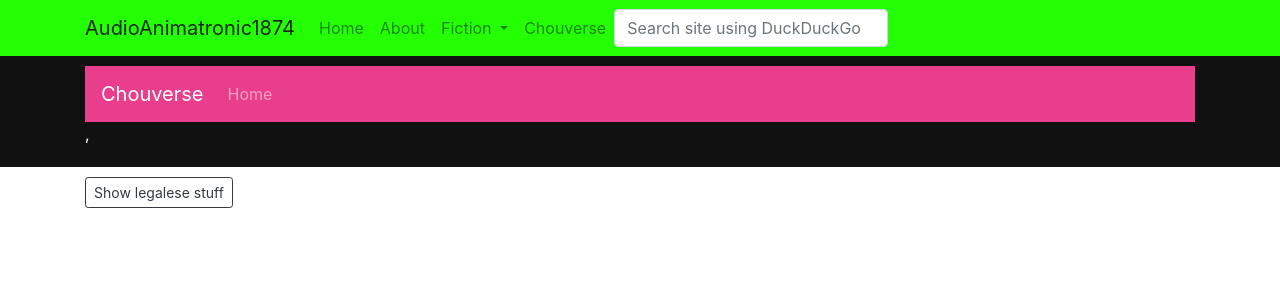
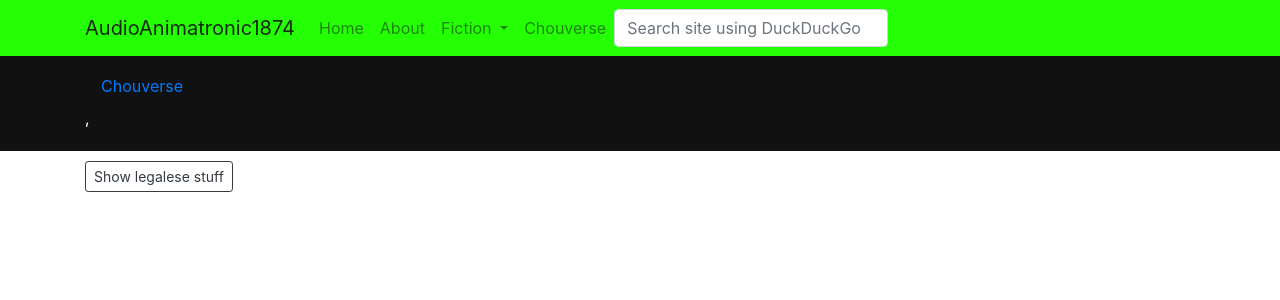
Before and after one commit to aa1874/aa1874site, a Jekyll site: the page built from chouverse.md, in a window 1280 px wide. Shown: the top 300 px of the page. Built offline with Jekyll 4.4.1, drawn with Linux system fonts in a browser that asks for light colours; nearby versions of some CDN libraries; some web fonts are replaced.

Commit message:
navbar delete

```diff
--- a/_layouts/chouverse.html
+++ b/_layouts/chouverse.html
@@ -7,17 +7,11 @@
         {% include header.html %}
         <section class="chouverse-content" style="padding-top: 10px; padding-bottom: 5px; margin-bottom: 10px; ">
             <div class="container">
-                <nav class="navbar sticky-top navbar-expand-lg navbar-dark" style="background-color: #e83e8c;">
-                    <a class="navbar-brand" href="/">Chouverse</a>
-                    <button class="navbar-toggler" type="button" data-toggle="collapse" data-target="#chouverseNavbarNavAltMarkup" aria-controls="chouverseNavbarNavAltMarkup" aria-expanded="false" aria-label="Toggle navigation">
-                        <span class="navbar-toggler-icon"></span>
-                    </button>
-                    <div class="collapse navbar-collapse" id="chouverseNavbarNavAltMarkup">
-                        <ul class="navbar-nav">
-                            <li class="nav-item"><a class="nav-link" href="#">Home</a></li>
-                        </ul>
-                    </div>
-                </nav>
+                <ul class="nav">
+                    <li class="nav-item"><a href="/chouverse" class="nav-link">Chouverse</a></li>
+                    <li class="nav-item"><a href="" class="nav-link"></a></li>
+                    <li class="nav-item"><a href="" class="nav-link"></a></li>
+                </ul>
 
                 {{ content }}
             </div>
```
